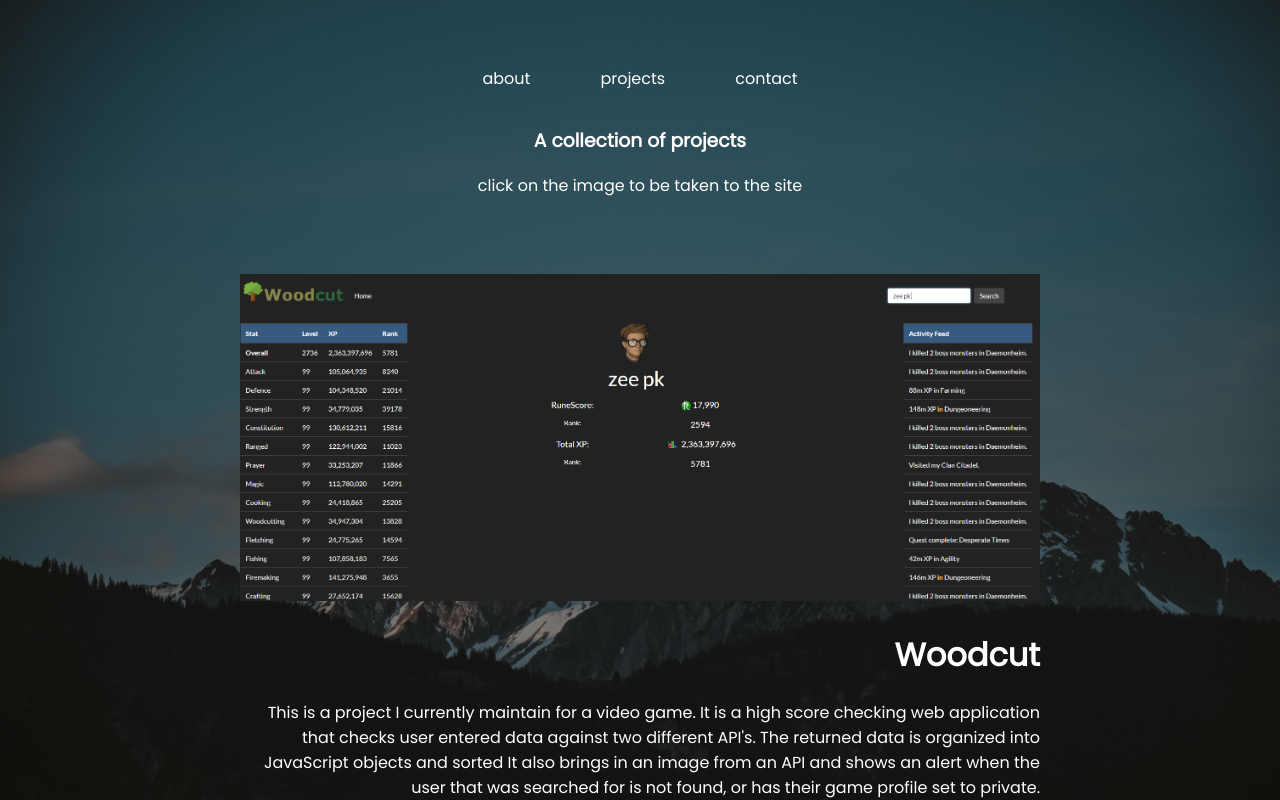
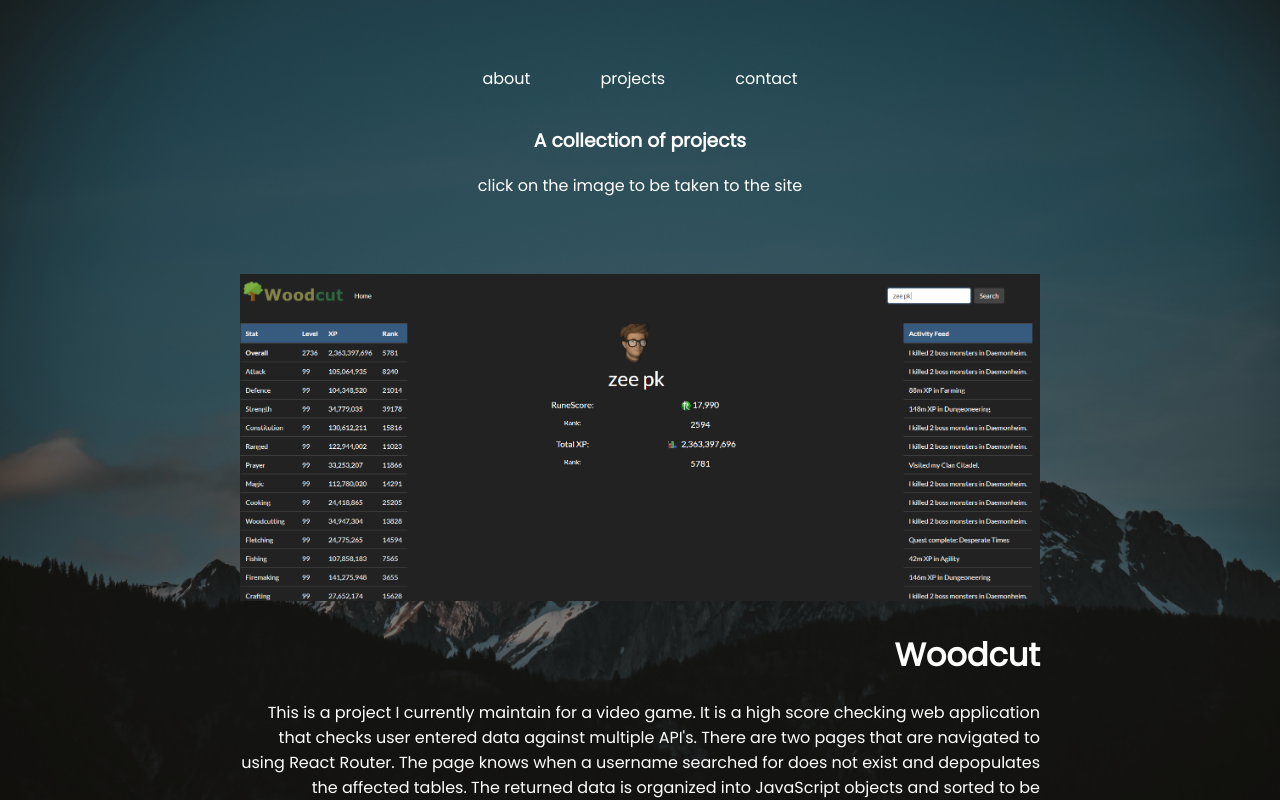
Before and after one commit to zeepk/react-portfolio, a React (Create React App) app: page /Projects in a window 1280 px wide. Shown: the top 800 px of the page. Built offline with nearby package versions, Linux system fonts and the light colour scheme.

Commit message:
updated woodcut info

```diff
--- a/src/App.js
+++ b/src/App.js
@@ -14,9 +14,6 @@
 
   return (
     <React.Fragment>
-    {/* <ParallaxProvider>
-                <App />
-    </ParallaxProvider> */}
     <Router>
     <div className="App">
 
--- a/src/components/pages/Projects.js
+++ b/src/components/pages/Projects.js
@@ -12,8 +12,9 @@
       <div></div>
       <div className="projects-grid-item">
         <Project title="Woodcut" image_source={require("./woodcut.PNG")} description="This is a project I currently maintain for a video game. It is a high score checking web
-        application that checks user entered data against two different API's. The returned data is organized into JavaScript objects and sorted It also brings in an image
-        from an API and shows an alert when the user that was searched for is not found, or has their game profile set to private." tech="JavaScript, Ajax, HTML, CSS" />
+        application that checks user entered data against multiple API's. There are two pages that are navigated to using React Router. The page knows when a username searched for does not exist and
+        depopulates the affected tables. The returned data is organized into JavaScript objects and sorted to be rendered. It also brings in an image from an API."
+        tech="React, JavaScript, Ajax, HTML, CSS" />
       </div>
       <div></div>
     </div>
--- a/src/components/pages/project.js
+++ b/src/components/pages/project.js
@@ -10,7 +10,7 @@
 
       <div className="project-grid">
         <div className="project-grid-item">
-        <a href="https://zeepk.github.io/" target="_blank"><img src={this.props.image_source} alt="screenshot from project"/></a>
+        <a href="https://woodcut-testing.netlify.com/" target="_blank"><img src={this.props.image_source} alt="screenshot from project"/></a>
         </div>
         <div className="Project-grid-item"><h1>{this.props.title}</h1>
         <p>{this.props.description}</p>
```
